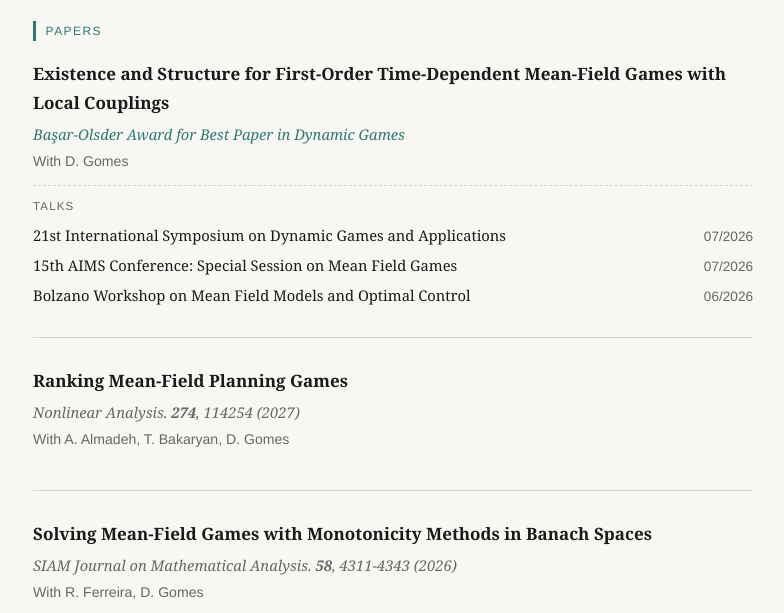
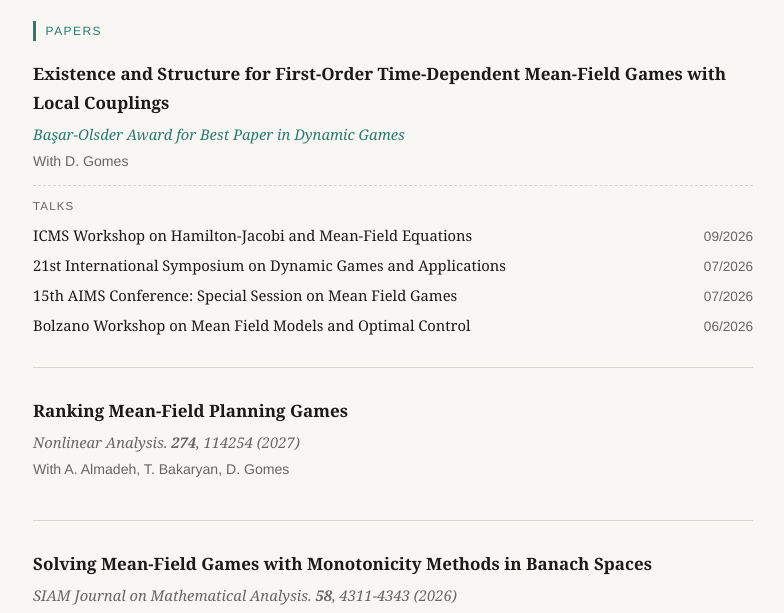
Before and after one commit to melih-ucer/melih-ucer.github.io, a plain HTML site: page research.html in a window 1280 px wide. Shown: the part 165-778 px from the top of the page, without its empty margins (247-1031 px from the left). Drawn offline with Linux system fonts and the light colour scheme.

Commit message:
edinburgh update

```diff
--- a/research.html
+++ b/research.html
@@ -187,6 +187,10 @@
         <div class="paper-meta">With D. Gomes</div>
         <div class="paper-talks">
           <div class="paper-talks-label">Talks</div>
+	  <div class="talk">
+            <div class="talk-title">ICMS Workshop on Hamilton-Jacobi and Mean-Field Equations</div>
+            <div class="talk-date">09/2026</div>
+          </div>
           <div class="talk">
             <div class="talk-title">21st International Symposium on Dynamic Games and Applications</div>
             <div class="talk-date">07/2026</div>
@@ -283,7 +287,7 @@
   </main>
 
   <footer>
-    Last updated August 2026.
+    Last updated September 2026.
   </footer>
 
 </div>
```
Also changed, not shown: 1 other file.
